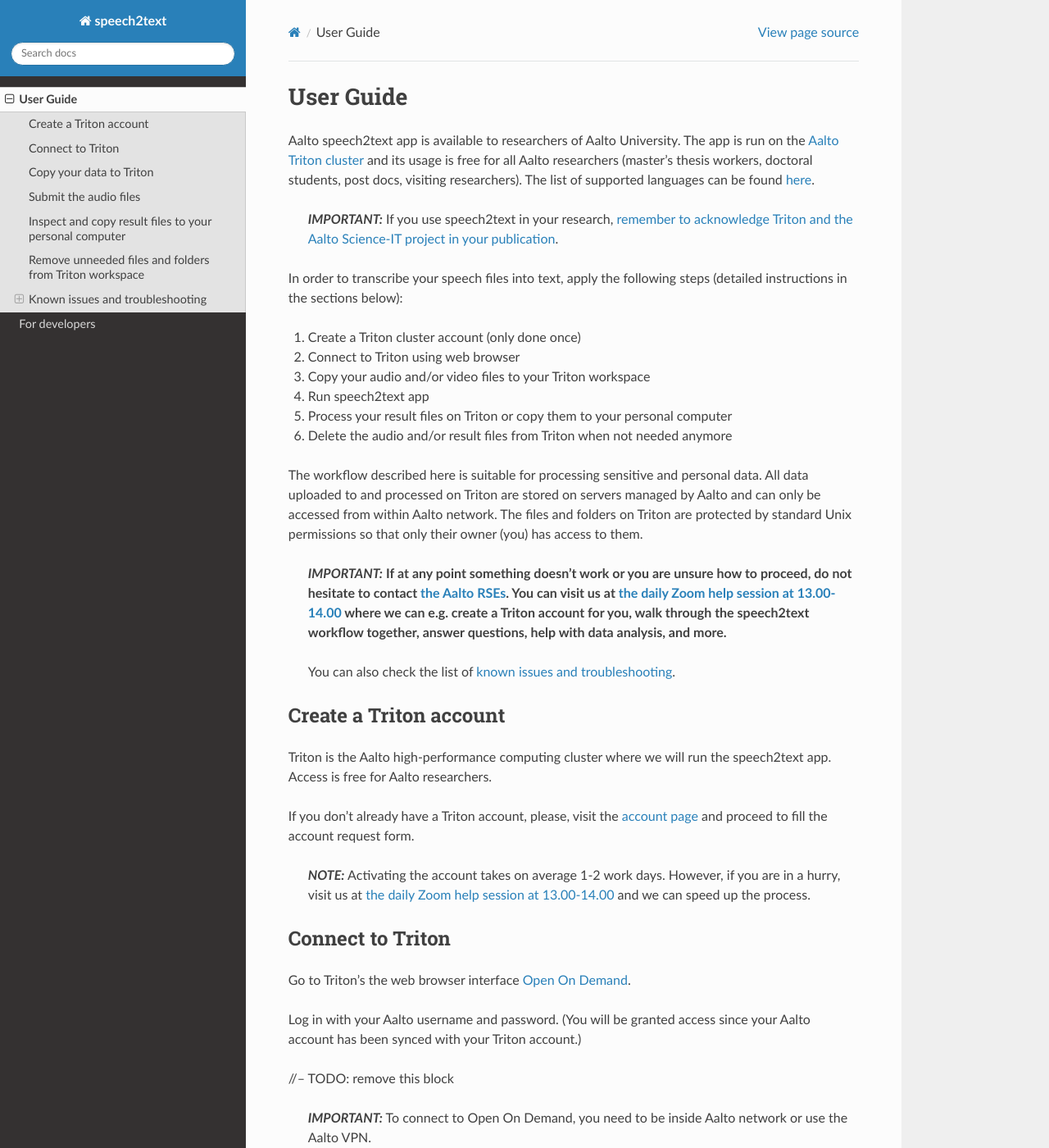
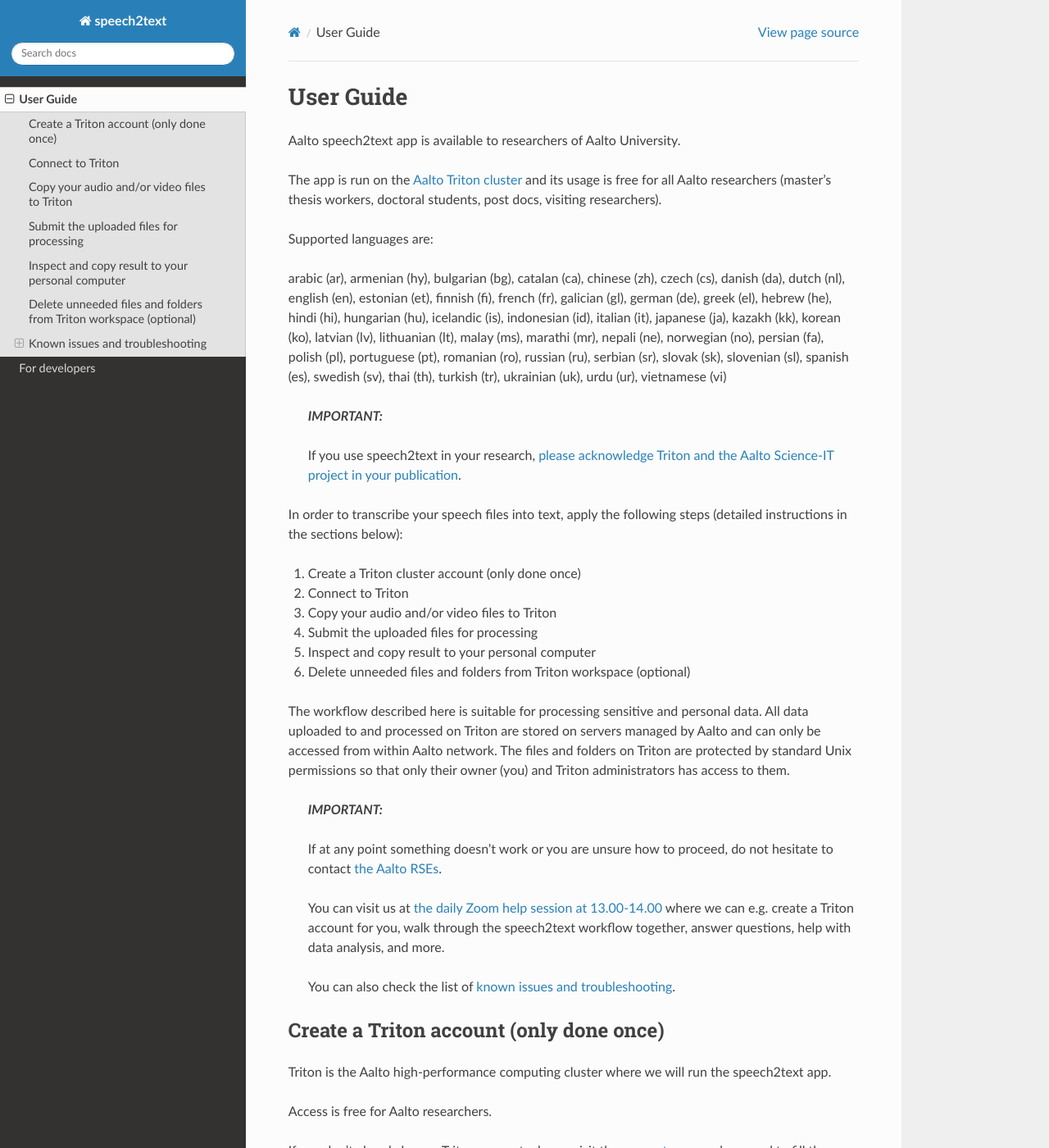
Before and after one commit to AaltoRSE/speech2text, a Sphinx documentation site: the page built from docs/source/user_guide.md, in a window 1280 px wide and 1400 px high. Shown: the whole window at 82% size. Built offline with Sphinx 7.4.7 and the Read the Docs theme 2.0.0, drawn with Linux system fonts in a browser that asks for light colours; some of the changed text lies outside the part shown.

Commit message:
update user guide

````diff
--- a/docs/source/user_guide.md
+++ b/docs/source/user_guide.md
@@ -1,69 +1,70 @@
 # User Guide
 
-Aalto speech2text app is available to researchers of Aalto University. The app is run on the [Aalto Triton cluster](https://scicomp.aalto.fi/triton/) and its usage is free for all Aalto researchers (master's thesis workers, doctoral students, post docs, visiting researchers). The list of supported languages can be found [here](https://github.com/openai/whisper#available-models-and-languages).
+Aalto speech2text app is available to researchers of Aalto University.
 
->**_IMPORTANT:_** If you use speech2text in your research, [remember to acknowledge Triton and the Aalto Science-IT project in your publication](https://scicomp.aalto.fi/triton/acknowledgingtriton/).
+The app is run on the [Aalto Triton cluster](https://scicomp.aalto.fi/triton/) and its usage is free for all Aalto researchers (master's thesis workers, doctoral students, post docs, visiting researchers).
+
+Supported languages are:
+
+arabic (ar), armenian (hy), bulgarian (bg), catalan (ca), chinese (zh), czech (cs), danish (da), dutch (nl), english (en), estonian (et), finnish (fi), french (fr), galician (gl), german (de), greek (el), hebrew (he), hindi (hi), hungarian (hu), icelandic (is), indonesian (id), italian (it), japanese (ja), kazakh (kk), korean (ko), latvian (lv), lithuanian (lt), malay (ms), marathi (mr), nepali (ne), norwegian (no), persian (fa), polish (pl), portuguese (pt), romanian (ro), russian (ru), serbian (sr), slovak (sk), slovenian (sl), spanish (es), swedish (sv), thai (th), turkish (tr), ukrainian (uk), urdu (ur), vietnamese (vi)
+
+>**_IMPORTANT:_**
+>
+>If you use speech2text in your research, [please acknowledge Triton and the Aalto Science-IT project in your publication](https://scicomp.aalto.fi/triton/acknowledgingtriton/).
 
 In order to transcribe your speech files into text, apply the following steps (detailed instructions in the sections below):
 
 1. Create a Triton cluster account (only done once)
 
-2. Connect to Triton using web browser
+2. Connect to Triton
 
-3. Copy your audio and/or video files to your Triton workspace
+3. Copy your audio and/or video files to Triton
 
-4. Run speech2text app
+4. Submit the uploaded files for processing
 
-5. Process your result files on Triton or copy them to your personal computer
+5. Inspect and copy result to your personal computer
 
-6. Delete the audio and/or result files from Triton when not needed anymore
+6. Delete unneeded files and folders from Triton workspace (optional)
 
 The workflow described here is suitable for processing sensitive and personal data.
-All data uploaded to and processed on Triton are stored on servers managed by Aalto and can only be accessed from within Aalto network. The files and folders on Triton are protected by standard Unix permissions so that only their owner (you) has access to them.
+All data uploaded to and processed on Triton are stored on servers managed by Aalto and can only be accessed from within Aalto network. The files and folders on Triton are protected by standard Unix permissions so that only their owner (you) and Triton administrators has access to them.
 
->**_IMPORTANT:_** **If at any point something doesn't work or you are unsure how to proceed, do not hesitate to contact [the Aalto RSEs](https://scicomp.aalto.fi/rse/). You can visit us at [the daily Zoom help session at 13.00-14.00](https://scicomp.aalto.fi/help/garage/#id1) where we can e.g. create a Triton account for you, walk through the speech2text workflow together, answer questions, help with data analysis, and more.**
+>**_IMPORTANT:_**
+>
+>If at any point something doesn't work or you are unsure how to proceed, do not hesitate to contact [the Aalto RSEs](https://scicomp.aalto.fi/rse/).
+>
+>You can visit us at [the daily Zoom help session at 13.00-14.00](https://scicomp.aalto.fi/help/garage/#id1) where we can e.g. create a Triton account for you, walk through the speech2text workflow together, answer questions, help with data analysis, and more.
 >
 >You can also check the list of [known issues and troubleshooting](#known-issues-and-troubleshooting).
 
 
 
-## Create a Triton account
+## Create a Triton account (only done once)
 
-Triton is the Aalto high-performance computing cluster where we will run the speech2text app. Access is free for Aalto researchers.
+Triton is the Aalto high-performance computing cluster where we will run the speech2text app.
+
+Access is free for Aalto researchers.
 
 If you don't already have a Triton account, please, visit the [account page](https://scicomp.aalto.fi/triton/accounts/) and proceed to fill the account request form.
 
-> **_NOTE:_** Activating the account takes on average 1-2 work days. However, if you are in a hurry, visit us at [the daily Zoom help session at 13.00-14.00](https://scicomp.aalto.fi/help/garage/#id1) and we can speed up the process.
-
+> **_IMPORTANT:_**
+>
+> Activating the account takes on average 1-2 work days.
+>
+> However, if you are in a hurry, visit us at [the daily Zoom help session at 13.00-14.00](https://scicomp.aalto.fi/help/garage/#id1) and we can speed up the process.
 
 ## Connect to Triton
 
-Go to Triton's the web browser interface [Open On Demand](http://ondemand.triton.aalto.fi).
+Go to Triton's web browser interface [Open On Demand](http://ondemand.triton.aalto.fi).
 
 Log in with your Aalto username and password. (You will be granted access since your Aalto account has been synced with your Triton account.)
 
-//-- TODO: remove this block
-
-> **_IMPORTANT:_** To connect to Open On Demand, you need to be inside Aalto network or use the Aalto VPN.
-
-> **_IMPORTANT:_** If you are using Triton for the very first time, do the following.
+> **_IMPORTANT:_**
 >
-> On the Open On Demand front page, click on the Triton Shell Access button.
->
-> ![](images/triton_shell_access1.png)
->
-> The shell that opened into a new tab will ask you to confirm that you want to connect, answer "yes".
->
-> Subsequently, the shell will ask you for a password. This is your Aalto password. Note that your key presses do not show - just write your password and press enter.
->
-> You can skip the following question about `.zshrc` file creation by pressing "q".
->
-> Afterwards, you can close this tab. Your Triton account is now fully operational.
-
---// TODO: remove this block
+> To connect to Open On Demand, you need to be inside Aalto network OR use the Aalto VPN.
 
 
-## Copy your data to Triton
+## Copy your audio and/or video files to Triton
 
 On the Open On Demand front page, click the `Files` dropdown menu from the left upper corner and select `Work /scratch/work/yourusername`.
 
@@ -101,17 +102,16 @@
 
 After the transfer is done, you should see your folder in the list of existing content on the `Files` page.
 
-//-- TODO: remove this block
-
 ![](images/upload3.png)
 
-> **_IMPORTANT:_** Some people have been experiencing difficulties with the Open On Demand file upload. If you receive a "File Upload Failed" error several times in a row, you can visit us at [the daily Zoom help session at 13.00-14.00](https://scicomp.aalto.fi/help/garage/#id1) and we can figure it out.
-
---// TODO: remove this block
+> **_IMPORTANT:_**
+>
+> Some people have been experiencing difficulties with the Open On Demand file upload.
+>
+> If you receive a "File Upload Failed" error several times in a row, you can visit us at [the daily Zoom help session at 13.00-14.00](https://scicomp.aalto.fi/help/garage/#id1) and we can figure it out.
 
 
-
-## Submit the audio files
+## Submit the uploaded files for processing
 
 Open the `Applications` drop down menu from the left upper corner and choose `speech2text`.
 
@@ -121,153 +121,29 @@
 
 ![](images/submit_speech2text.png)
 
-Use the `Select Path` button to browse and select your audio file/folder you just uploaded to Triton. This field is mandatory.
+In the submission form
 
->**_NOTE:_** You can only access files and folders that are uploaded to Triton in this browser.
+1. Use the `Select Path` button to browse and select your audio file/folder you just uploaded to Triton. This field is mandatory. (Note that yuou can only access files and folders that were uploaded to Triton.)
 
-Add your Aalto email address and the language of the audio. These fields are also mandatory.
+2. Add your Aalto email address. This field is mandatory.
 
-You can leave the Model version field to "default" - this will use the latest available model.
+3. Choose language of the audio. This field is mandatory.
+
+4. You can leave the Model version field to "default" - this will use the latest available model.
 
 Finally, press `Launch` and you're done!
 
 You will get an email notification when the results are available.
 
 
-//-- TODO: remove this block
 
-Go back to the Open On Demand front page by clicking the ASC logo in the utmost upper left corner.
-
-On the front page, click on the Triton Shell Access button.
-
-![](images/triton_shell_access1.png)
-
-This will open a command line shell on Triton into a new tab.
-
-The command line shell looks roughly like the one below.
-
-![](images/triton_shell_access2.png)
-
-On the command line, write (or copy and paste) the following commands.
-
-First, load the speech2text app with
-
-```bash
-module load speech2text
-```
-
-This needs to be done only once in this terminal session. The session ends when you close your terminal tab. However, running it multiple times does not hurt.
-
-Next, replace `my.name@aalto.fi` and `mylanguage` with your email address and the language of the audio files you are about to submit for processing, respectively, as follows:
-
-```bash
-export SPEECH2TEXT_EMAIL=my.name@aalto.fi
-```
-
-```bash
-export SPEECH2TEXT_LANGUAGE=mylanguage
-```
-
-For example:
-
-```bash
-export SPEECH2TEXT_EMAIL=john.smith@aalto.fi
-```
-
-```bash
-export SPEECH2TEXT_LANGUAGE=finnish
-```
-
->**_IMPORTANT:_** Copy the commands verbatim, that is, make sure the UPPER CASE characters are upper case, lower case characters are lower case, and that there are no typos.
-
-These commands sets environment variables for
-
-- the email address where to send notifications of started and completed submissions (recommended)
-
-- the language of the audio files (recommended)
-
-These variables are valid until the end of current terminal session.
-
->**_NOTE:_** If you don't want email notifications about the jobs, simply unset the email variable with
->```bash
->unset SPEECH2TEXT_EMAIL
->```
-> This is equal to not running the `export EMAIL=my.name@aalto.fi` command in the first place. However, receiving the notifications is recommended.
-
-Finally, submit all the audio files in your folder to the Triton job queue (remember to replace `my-audio-folder` with the name of the folder you just uploaded) with
-```
-speech2text $WRKDIR/my-audio-folder
-```
-
-The command outputs information about the submission, for example:
-
-```bash
-Submit speech2text jobs with arguments:
-	INPUT: my-audio-files
-	SPEECH2TEXT_TMP: /home/smithj1/.speech2text
-	SPEECH2TEXT_MEM: 12G
-	SPEECH2TEXT_CPUS_PER_TASK: 6
-	SPEECH2TEXT_TIME: 24:00:00
-	SPEECH2TEXT_EMAIL: john.smith@aalto.fi
-	SPEECH2TEXT_LANGUAGE: finnish
-Given language 'finnish' is supported.
-Email notifications will be sent to: john.smith@aalto.fi
-Input directory: /scratch/work/smithj1/my-audio-folder
-Scan input audio files from: /scratch/work/smithj1/my-audio-folder
-/scratch/work/smithj1/my-audio-folder/test1.mp3: Submit
-/scratch/work/smithj1/my-audio-folder/test2.mp3: Submit
-Submitted batch job 24238902
-```
-
->**_IMPORTANT:_** If you made a mistake while submitting, e.g., specified wrong folder, file, or language, you can cancel the submitted job simply with
->```
->scancel JOBID
->```
-> where the JOBID is printed at the last line of the submission message. (In the above example message, JOBID is 24238902).
-
-
-Alternatively, you can submit a single file instead of a folder simply by replacing the folder name with the file name
-```bash
-speech2text $WRKDIR/my-audio-folder/test1.mp3
-```
-
-The speech2text job(s) are now in the queue. You will receive email notifications when the jobs have begun and have completed.
-
-Optionally, you can also monitor the job states using the following command
-```
-slurm queue
-```
-which tells you for each job ID if the job is still in the queue waiting for resources (_PENDING_) or already running (_RUNNING_).
-
->**_NOTE:_** As a rule of thumb, you can expected to results to be ready within an hour. However, if you receive an email saying the processing has failed or have not received any emails within an hour of running the speech2text command, something has gone wrong. In this case, visit RSEs at [the daily Zoom help session at 13.00-14.00](https://scicomp.aalto.fi/help/garage/#id1) and we will figure it out.
-
-If you have no more work to submit at this time, you are free to close the terminal window and log out from Open On Demand. If the browser asks for confirmation (`This page is asking you to confirm that you want to leave — information you’ve entered may not be saved.`), you can answer "yes".
-
-However, if you wish to submit more audio folders or files for processing, you are free to do so in this same session. In this case, note that
-
-- If you want to change audio language, simply set the language variable again with
-
-  `export SPEECH2TEXT_LANGUAGE=anotherlanguage`
-
-  Otherwise the next audio files will be submitted with the previously specified language.
-
-- If you want to change the email address for notifications, simply set the email variable again with
-
-  `export SPEECH2TEXT_LANGUAGE=jane.smith@aalto.fi`
-
-  Otherwise the next notifications will be sent to the previously specified email address.
-
-- You don't need to load the speech2text module again in this session. However, running `module load speech2text` multiple times does not hurt.
-
---// TODO: remove this block
-
-
-
-## Inspect and copy result files to your personal computer
+## Inspect and copy result to your personal computer
 
 After receiving an email saying audio file(s) has finished processing, log back into [Open On Demand](http://ondemand.triton.aalto.fi).
 
-At the Open On Demand front page, select again the `Files` and `Work` page (upper left corner). Enter your audio folder. You should now see the newly created `results` folder.
+At the Open On Demand front page, select again the `Files` and `Work` page (upper left corner). Enter your audio folder.
+
+You should now see the newly created `results` folder.
 
 Enter the `results` folder and notice there are two result files corresponding to each audio file:
 
@@ -276,6 +152,7 @@
 - `.txt` files: e.g. `test.txt`
 
 Example of `.csv` output format (computer-friendly):
+
 ```
 start,end,speaker,transcription
 00:00:00,00:00:05,SPEAKER_00,"This is the first sentence of the first speaker."
@@ -299,11 +176,17 @@
 This is the first speaker speaking again.
 ```
 
-The `.txt` files have basic text format and can be opened in a text editor (e.g. Microsoft Word, Google Docs). The `.csv` files have comma separated table format which is easy to read by computers and can be opened in a spreadsheet software (e.g. Microsoft Excel, Google Sheets).
+The `.txt` files have basic text format and can be opened in a text editor (e.g. Microsoft Word, Google Docs).
+
+The `.csv` files have comma separated table format which is easy to read by computers and can be opened in a spreadsheet software (e.g. Microsoft Excel, Google Sheets).
 
 You can either download individual result files or the whole `results` folder if you want to continue working on them on your personal computer using your preferred software. (Check the dropdown menus next to individual files and folders.)
 
->**_NOTE:_** The result files for a single audio file are created only **after** the processing of that audio file has been fully completed. In other words, if you can see and access the result files, you are free to move/copy them as the processing has already completed.
+>**_NOTE:_**
+>
+>The result files for a single audio file are created only **after** the processing of that audio file has been fully completed.
+>
+>In other words, if you can see and access the result files, you are free to move/copy them as the processing has already completed.
 
 
 
@@ -311,11 +194,7 @@
 
 
 
-
-
-
-
-## Remove unneeded files and folders from Triton workspace
+## Delete unneeded files and folders from Triton workspace (optional)
 
 If you do not need your audio and/or result files and/or folders, you can remove them by selecting `Delete` from the dropdown menus next to individual files and folders.
 
@@ -327,7 +206,11 @@
 
 ### My transcription has a weird segment where a word or two are repeated over and over.
 
-This is a quite known issue with the OpenAI Whisper speech recognition model. This behavior is sometimes triggered by bad audio quality during that segment (background noise, mic issues, people talking over each other). However, sometimes this seems to happen even with good audio quality. Unfortunately, there is nothing we can do about this at the moment: you have to go through that particular audio segment and transcribe it manually.
+This is a quite known issue with the OpenAI Whisper speech recognition model.
+
+The behavior is sometimes triggered by bad audio quality during that segment (background noise, mic issues, people talking over each other). However, sometimes this seems to happen even with good audio quality.
+
+Unfortunately, there is nothing we can do about this at the moment: you have to go through that particular audio segment and transcribe it manually.
 
 ### Why do we use work directory `Work /scratch/work/user-name` instead of `Home Directory`?
 
@@ -335,8 +218,14 @@
 
 ### What if my audio file contains speech in more than one language?
 
-If a single audio file contains speech in more than one language, result files will (probably) still be produced but the results will (probably) be nonsensical to some extent. In some cases, this can be avoided easily. For example, if the language changes at the middle of the audio, just split the file into two parts and process them separately. You can use any available audio software to do this, for example, [Audacity](https://www.audacityteam.org/).
+If a single audio file contains speech in more than one language, result files will (probably) still be produced but the results will (probably) be nonsensical to some extent.
+
+In some cases, this can be avoided easily. For example, if the language changes at the middle of the audio, just split the file into two parts and process them separately. You can use any available audio software to do this, for example, [Audacity](https://www.audacityteam.org/).
 
 ### What happens if I submit speech2text audio file(s) that have already been processed and completed?
 
 This is safe to do: speech2text checks if the expected result files already exist and if so, exits early without doing any further processing.
+
+### I submitted my audio files with wrong language. What to do?
+
+Wait until the processing is finished, delete the `results` folder, and submit the job again with the correct language.
````
